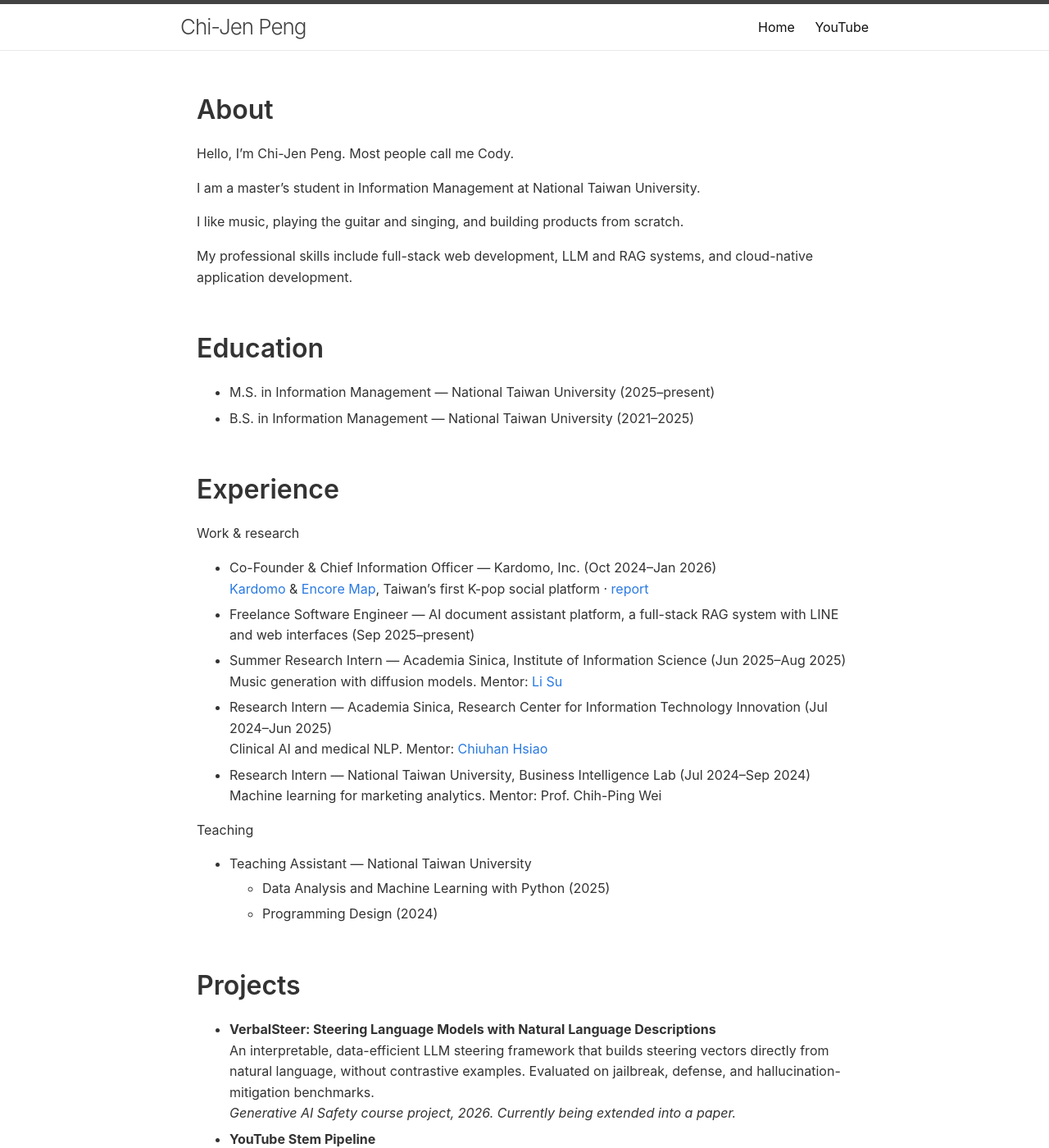
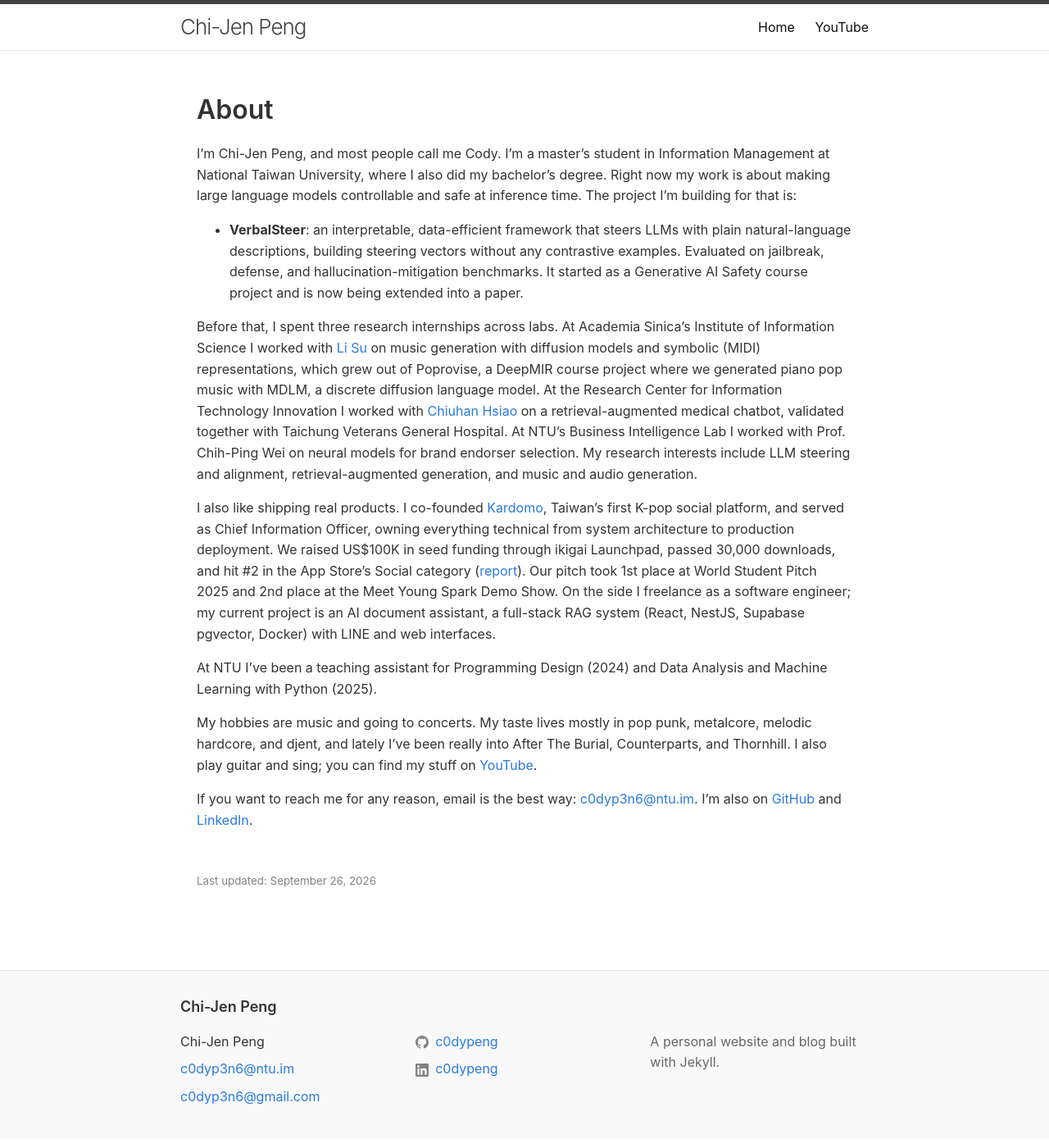
Before and after one commit to c0dypeng/c0dypeng.github.io, a Jekyll site: the page built from index.md, in a window 1280 px wide and 1400 px high. Shown: the whole window at 82% size. Built offline with Jekyll 4.4.1, drawn with Linux system fonts in a browser that asks for light colours; some of the changed text lies outside the part shown.

Commit message:
Rewrite About as a narrative page
Single first-person About in the style of iamycy.github.io: current
work and VerbalSteer, research internships, Kardomo and freelance,
teaching, music taste, contact. Drops the sectioned CV layout and the
minor course projects.

Co-Authored-By: Claude Fable 5.1 <noreply@anthropic.com>

```diff
--- a/index.md
+++ b/index.md
@@ -5,46 +5,16 @@ title: About
 
 # About
 
-Hello, I'm Chi-Jen Peng. Most people call me Cody.
+I'm Chi-Jen Peng, and most people call me Cody. I'm a master's student in Information Management at National Taiwan University, where I also did my bachelor's degree. Right now my work is about making large language models controllable and safe at inference time. The project I'm building for that is:
 
-I am a master's student in Information Management at National Taiwan University.
+- **VerbalSteer**: an interpretable, data-efficient framework that steers LLMs with plain natural-language descriptions, building steering vectors without any contrastive examples. Evaluated on jailbreak, defense, and hallucination-mitigation benchmarks. It started as a Generative AI Safety course project and is now being extended into a paper.
 
-I like music, playing the guitar and singing, and building products from scratch.
+Before that, I spent three research internships across labs. At Academia Sinica's Institute of Information Science I worked with [Li Su](https://homepage.iis.sinica.edu.tw/pages/lisu/index_en.html) on music generation with diffusion models and symbolic (MIDI) representations, which grew out of Poprovise, a DeepMIR course project where we generated piano pop music with MDLM, a discrete diffusion language model. At the Research Center for Information Technology Innovation I worked with [Chiuhan Hsiao](https://homepage.citi.sinica.edu.tw/pages/chiuhanhsiao/index_zh.html) on a retrieval-augmented medical chatbot, validated together with Taichung Veterans General Hospital. At NTU's Business Intelligence Lab I worked with Prof. Chih-Ping Wei on neural models for brand endorser selection. My research interests include LLM steering and alignment, retrieval-augmented generation, and music and audio generation.
 
-My professional skills include full-stack web development, LLM and RAG systems, and cloud-native application development.
+I also like shipping real products. I co-founded [Kardomo](https://kardomo.com), Taiwan's first K-pop social platform, and served as Chief Information Officer, owning everything technical from system architecture to production deployment. We raised US$100K in seed funding through ikigai Launchpad, passed 30,000 downloads, and hit #2 in the App Store's Social category ([report](https://meet.bnext.com.tw/articles/view/52898)). Our pitch took 1st place at World Student Pitch 2025 and 2nd place at the Meet Young Spark Demo Show. On the side I freelance as a software engineer; my current project is an AI document assistant, a full-stack RAG system (React, NestJS, Supabase pgvector, Docker) with LINE and web interfaces.
 
-# Education
+At NTU I've been a teaching assistant for Programming Design (2024) and Data Analysis and Machine Learning with Python (2025).
 
-- M.S. in Information Management — National Taiwan University (2025–present)
-- B.S. in Information Management — National Taiwan University (2021–2025)
+My hobbies are music and going to concerts. My taste lives mostly in pop punk, metalcore, melodic hardcore, and djent, and lately I've been really into After The Burial, Counterparts, and Thornhill. I also play guitar and sing; you can find my stuff on [YouTube](https://www.youtube.com/@thisisflojo).
 
-# Experience
-
-Work & research
-
-- Co-Founder & Chief Information Officer — Kardomo, Inc. (Oct 2024–Jan 2026)<br>[Kardomo](https://kardomo.com) & [Encore Map](https://encoremap.com/), Taiwan's first K-pop social platform · [report](https://meet.bnext.com.tw/articles/view/52898)
-- Freelance Software Engineer — AI document assistant platform, a full-stack RAG system with LINE and web interfaces (Sep 2025–present)
-- Summer Research Intern — Academia Sinica, Institute of Information Science (Jun 2025–Aug 2025)<br>Music generation with diffusion models. Mentor: [Li Su](https://homepage.iis.sinica.edu.tw/pages/lisu/index_en.html)
-- Research Intern — Academia Sinica, Research Center for Information Technology Innovation (Jul 2024–Jun 2025)<br>Clinical AI and medical NLP. Mentor: [Chiuhan Hsiao](https://homepage.citi.sinica.edu.tw/pages/chiuhanhsiao/index_zh.html)
-- Research Intern — National Taiwan University, Business Intelligence Lab (Jul 2024–Sep 2024)<br>Machine learning for marketing analytics. Mentor: Prof. Chih-Ping Wei
-
-Teaching
-
-- Teaching Assistant — National Taiwan University
-  - Data Analysis and Machine Learning with Python (2025)
-  - Programming Design (2024)
-
-# Projects
-
-- **VerbalSteer: Steering Language Models with Natural Language Descriptions**<br>An interpretable, data-efficient LLM steering framework that builds steering vectors directly from natural language, without contrastive examples. Evaluated on jailbreak, defense, and hallucination-mitigation benchmarks.<br>*Generative AI Safety course project, 2026. Currently being extended into a paper.*
-- **YouTube Stem Pipeline**<br>Paste a YouTube link, get the song plus separated vocal and instrumental stems.<br>[code](https://github.com/c0dypeng/youtube-stem-pipeline)
-- **NTU Course Assistant Chatbot**<br>A RAG chatbot that helps NTU students choose courses by matching their questions against course topics, schedules, and other criteria.<br>*Graduation project, NTU Information Management, 2024*
-- **Poprovise: Pop Music Piano Improvisation**<br>Unconditioned piano pop music generation with MDLM, a discrete diffusion language model.<br>*DeepMIR course project, 2024*
-- **General Scholastic Ability Test with LLMs**<br>Improved LLM performance on GSAT problems through continual pre-training and instruction fine-tuning, benchmarked against well-known LLMs.<br>*Deep Learning and its Applications course project, 2024*
-- **Study Connect**<br>A full-stack app for coordinating course groups and meetings, built with Node.js, FastAPI, and SQLite.<br>*Database Management course project, 2023*
-- **CodySimpleEQ**<br>A graphic equalizer audio plugin in VST3 and Audio Unit formats, built with JUCE.<br>*Personal project, 2023*
-
-# Honors & Awards
-
-- 1st Place — World Student Pitch 2025 (Nov 2025)
-- 2nd Place — Meet Young Spark Demo Show (Nov 2025)
+If you want to reach me for any reason, email is the best way: [c0dyp3n6@ntu.im](mailto:c0dyp3n6@ntu.im). I'm also on [GitHub](https://github.com/c0dypeng) and [LinkedIn](https://www.linkedin.com/in/c0dypeng).
```
